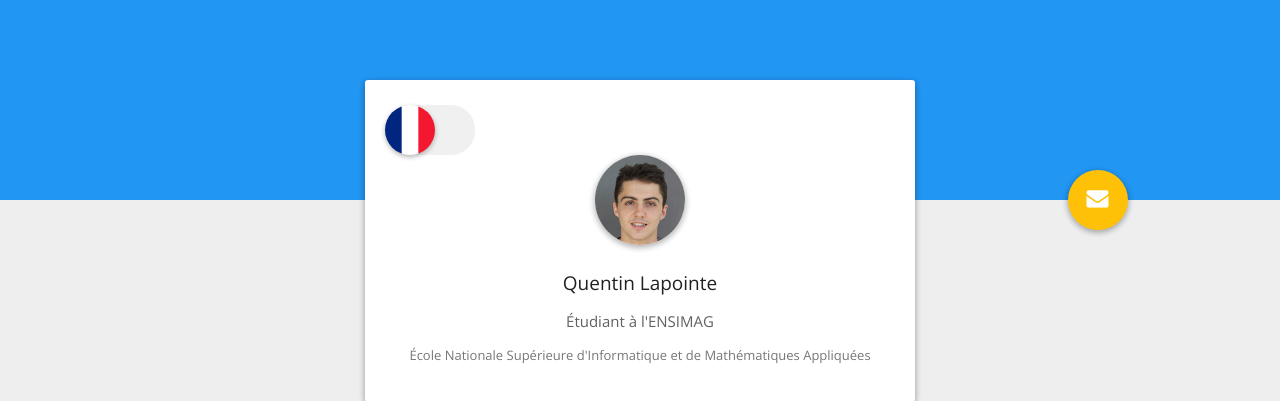
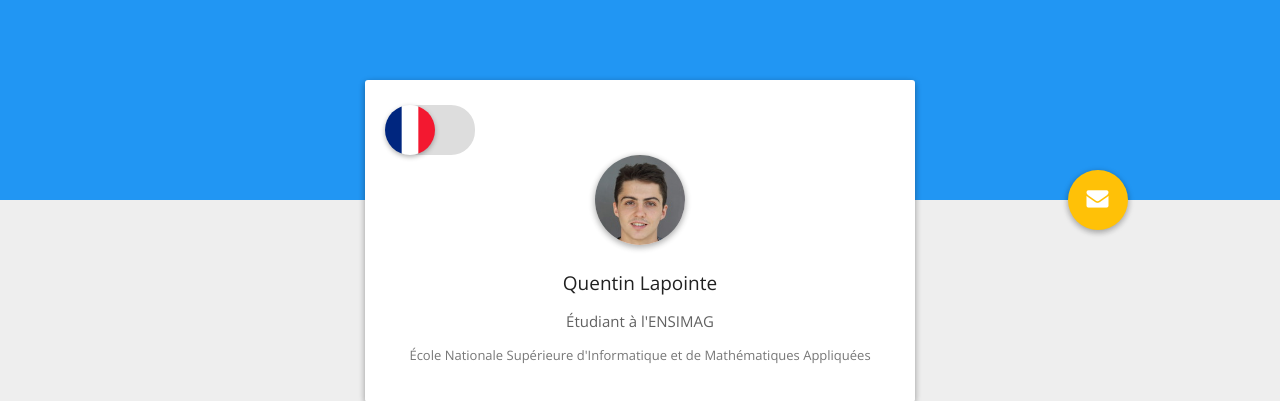
Before and after one commit to KeNt178/resume, a PHP site: page /fr/index.html in a window 1280 px wide. Shown: the top 401 px of the page. Run offline with PHP 8.4, Linux system fonts and the light colour scheme; some libraries are stand-ins or nearby versions.

Commit message:
fond du switch plus foncé

```diff
--- a/css/switchstyle.css
+++ b/css/switchstyle.css
@@ -17,7 +17,7 @@
 	width: 80px;
 	height: 50px;
 	border-radius: 24px;
-	background: #f0f0f0;
+	background: #dddddd;
 	transition: box-shadow 0.4s;
   /*box-shadow: inset 0 2px 7px 0 rgba(0, 0, 0, 0.19), 0 2px 6px 0 rgba(0, 0, 0, 0.2);*/
 }
```
